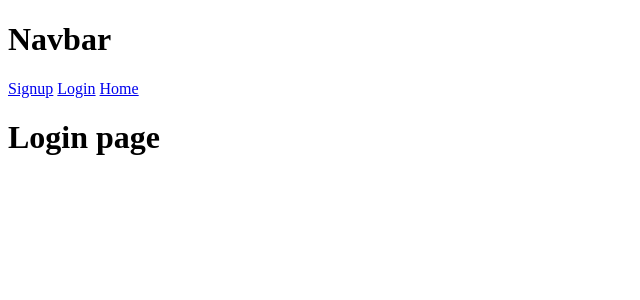
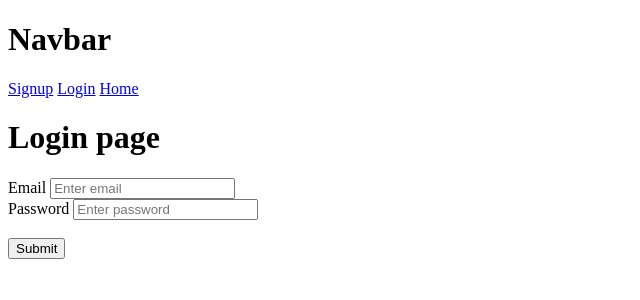
Before and after one commit to Majkelll/Projekt-IO-BD, a Flask app: page /login in a window 1280 px wide. Shown: the top 300 px of the page, without its empty margins (0-640 px from the left). Run offline with Flask 2, Linux system fonts and the light colour scheme.

Commit message:
login and signup page and functionality

```diff
--- a/website/__init__.py
+++ b/website/__init__.py
@@ -1,6 +1,7 @@
 from flask import Flask
 from flask_sqlalchemy import SQLAlchemy
 from os import path
+from flask_login import LoginManager
 
 db = SQLAlchemy()
 DB_NAME = "database.db"
@@ -24,6 +25,15 @@ def create_app():
     # database startup
     create_database(app)
 
+    # login manager
+    login_manager = LoginManager()
+    login_manager.login_view = 'auth.login'
+    login_manager.init_app(app)
+
+    @login_manager.user_loader
+    def load_user(id):
+        return User.query.get(int(id))
+
     return app
 
 
--- a/website/templates/login/login.html
+++ b/website/templates/login/login.html
@@ -12,4 +12,16 @@ Login
 
 {% block content %}
 <h1>Login page</h1>
+<form method="POST">
+  <div class="">
+    <label for="emial">Email</label>
+    <input type="email" class="" id="email" name="email" placeholder="Enter email">
+  </div>
+  <div class="">
+    <label for="password">Password</label>
+    <input type="password" class="" id="password" name="password" placeholder="Enter password">
+  </div>
+  <br />
+  <button type="submit" class="">Submit</button>
+</form>
 {% endblock%}
--- a/website/templates/signup/signup.html
+++ b/website/templates/signup/signup.html
@@ -18,15 +18,15 @@ Signup
     <input type="email" class="" id="email" name="email" placeholder="Enter email">
   </div>
   <div class="">
-    <label for="emial">First Name</label>
+    <label for="firstName">First Name</label>
     <input type="text" class="" id="firstName" name="firstName" placeholder="Enter firstName">
   </div>
   <div class="">
-    <label for="emial">Password</label>
+    <label for="password1">Password</label>
     <input type="password" class="" id="password1" name="password1" placeholder="Enter password1">
   </div>
   <div class="">
-    <label for="emial">Password</label>
+    <label for="password2">Password</label>
     <input type="password" class="" id="password2" name="password2" placeholder="Enter password2">
   </div>
   <br />
--- a/website/views.py
+++ b/website/views.py
@@ -1,4 +1,7 @@
-from flask import Blueprint, render_template, request
+from flask import Blueprint, render_template, request, redirect, url_for
+from .models import User
+from . import db
+from flask_login import login_user
 
 views = Blueprint("views", __name__)
 
@@ -15,9 +18,22 @@ def sign_up():
         firstName = request.form.get('firstName')
         passwords = [request.form.get(
             'password1'), request.form.get('password1')]
+        new_user = User(email=email, username=firstName, password=passwords[0])
+        db.session.add(new_user)
+        db.session.commit()
     return render_template('./signup/signup.html')
 
 
 @views.route('/login', methods=['GET', 'POST'])
 def login():
+    if request.method == 'POST':
+        email = request.form.get("email")
+        password = request.form.get("password")
+
+        user = User.query.filter_by(email=email).first()
+        if user:
+            if user.password == password:
+                login_user(user, remember=True)
+                return redirect(url_for('views.home'))
+
     return render_template('./login/login.html')
```
Also changed, not shown: website/database.db.
